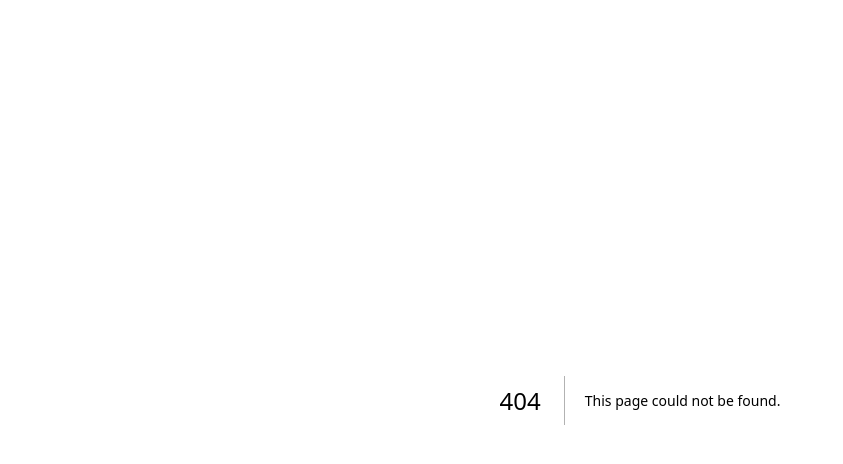
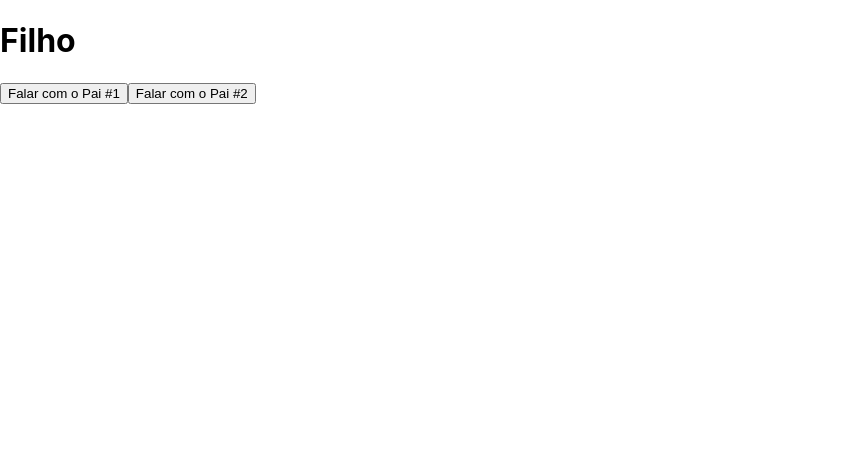
Before and after one commit to davihenrique/atividade-nextjs-Cod3r, a Next.js app: page /comunicacao/indireta1 in a window 1280 px wide. Before the commit this address had no page. Shown: the top 464 px of the page, without its empty margins (0-843 px from the left). Built offline with nearby package versions, Linux system fonts and the light colour scheme.

Commit message:
aula: comunicacao indireta

```diff
--- /dev/null
+++ b/components/indireta1/Filho.jsx
@@ -0,0 +1,13 @@
+export default function Filho(props) {
+    // "Passei no ENEM!"
+    console.log(props.funcao)
+    return (
+        <div>
+            <h1>Filho</h1>
+            <button onClick={props.funcao}>Falar com o Pai #1</button>
+            <button onClick={
+                () => props.funcao("Passei no ENEM!","Uhuuuu",10)
+                }>Falar com o Pai #2</button>
+        </div>
+    );
+}
--- /dev/null
+++ b/components/indireta1/Pai.jsx
@@ -0,0 +1,14 @@
+import Filho from "./Filho";
+
+export default function Pai(props) {
+
+    function falarComigo(param1, param2, param3){
+        console.log(param1, param2, param3)
+    }
+
+    return (
+        <div>
+            <Filho funcao={falarComigo} />
+        </div>
+    );
+}
--- /dev/null
+++ b/pages/comunicacao/indireta1.jsx
@@ -0,0 +1,10 @@
+import Pai from "../../components/indireta1/Pai";
+
+export default function indireta1(){
+    return(
+        <div>
+               <Pai />
+        </div>
+
+    );
+}
```
